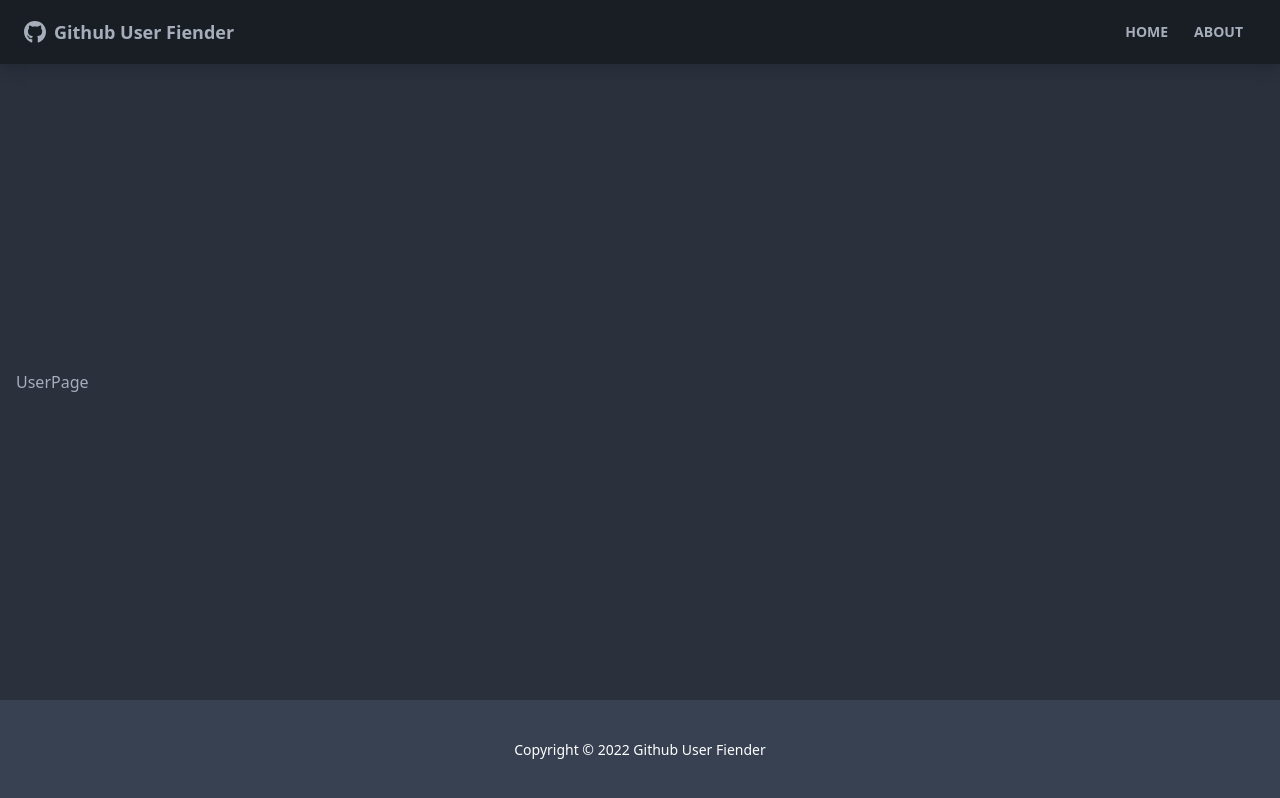
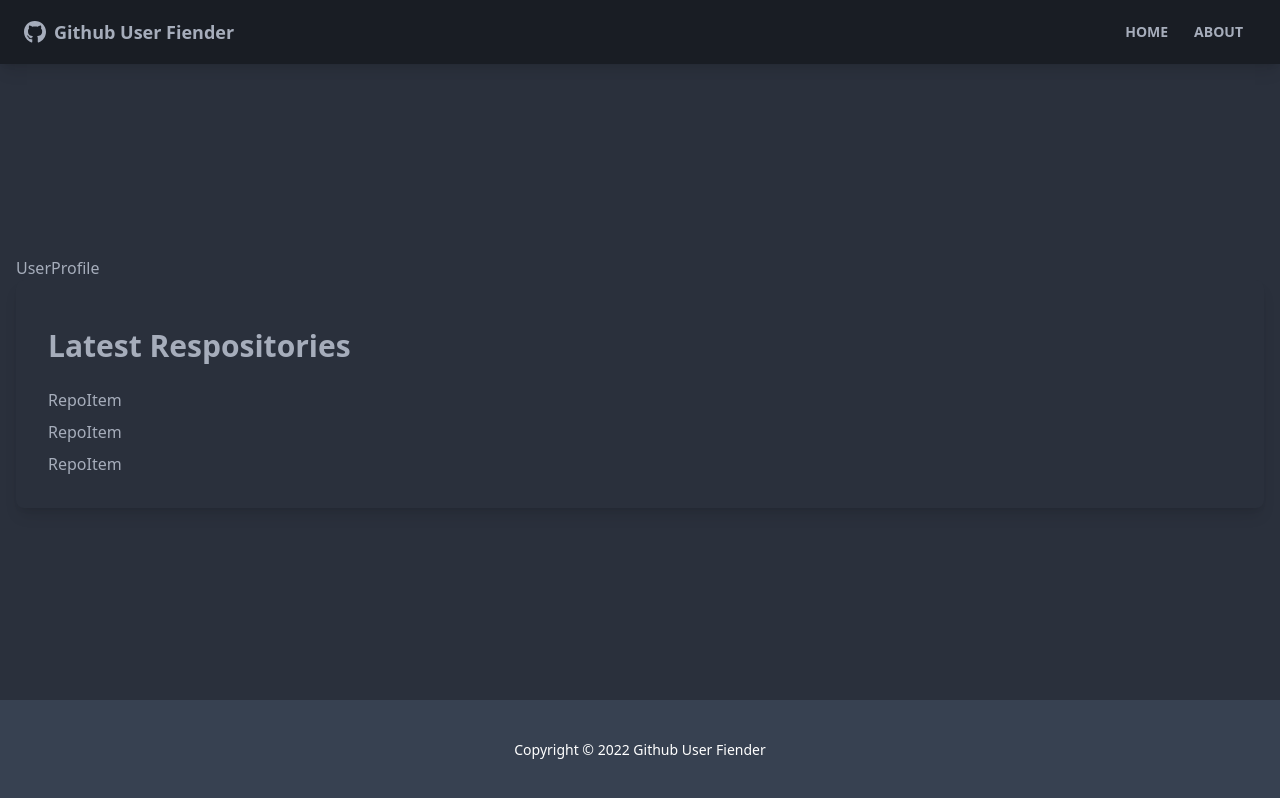
Before and after one commit to Kamruzzaman1351/GitUser-Fiender---React, a React (Create React App) app: page /user/username in a window 1280 px wide. Built offline with nearby package versions, Linux system fonts and the light colour scheme.

Commit message:
Setup the NotFound and Userpage

```diff
--- /dev/null
+++ b/src/components/repo/RepoItem.jsx
@@ -0,0 +1,8 @@
+
+function RepoItem() {
+  return (
+    <div>RepoItem</div>
+  )
+}
+
+export default RepoItem
--- /dev/null
+++ b/src/components/repo/UserRepo.jsx
@@ -0,0 +1,18 @@
+import RepoItem from "./RepoItem"
+function UserRepo() {
+  return (
+    <div className='rounded-lg shadow-lg card bg-base-100'>
+        <div className='card-body'>
+            <h2 className='text-3xl my-4 font-bold card-title'>
+                Latest Respositories
+            </h2>
+            <RepoItem />
+            <RepoItem />
+            <RepoItem />
+        </div>
+    </div>
+
+  )
+}
+
+export default UserRepo
--- /dev/null
+++ b/src/components/users/UserProfile.jsx
@@ -0,0 +1,9 @@
+import React from 'react'
+
+function UserProfile() {
+  return (
+    <div>UserProfile</div>
+  )
+}
+
+export default UserProfile
--- a/src/pages/NotFound.jsx
+++ b/src/pages/NotFound.jsx
@@ -1,7 +1,25 @@
-
+import { FaHome } from "react-icons/fa";
+import { BsEmojiFrown } from "react-icons/bs";
+import { Link } from "react-router-dom";
 function NotFound() {
   return (
-    <div>NotFound</div>
+    <div className="hero">
+        <div className="text-center hero-content content-center">
+            <div className="max-w-lg">
+                <div className="">
+                    <BsEmojiFrown className="text-9xl font-bold text-center mx-auto" />
+                </div>
+                <h1 className="text-8xl font-bold mb-8">
+                    Oops!
+                </h1>
+                <p className="text-5xl mb-8">404 - Page Not Found</p>
+                <Link to="/" className="btn btn-primary btn-lg">
+                    <FaHome className="mr-3"/>
+                    Back To Home
+                </Link>
+            </div>
+        </div>
+    </div>
   )
 }
 
--- a/src/pages/UserPage.jsx
+++ b/src/pages/UserPage.jsx
@@ -1,8 +1,12 @@
-
+import UserProfile from "../components/users/UserProfile";
+import UserRepo from "../components/repo/UserRepo";
 
 function UserPage() {
   return (
-    <div>UserPage</div>
+    <>
+      <UserProfile />
+      <UserRepo />
+    </>
   )
 }
 
```
